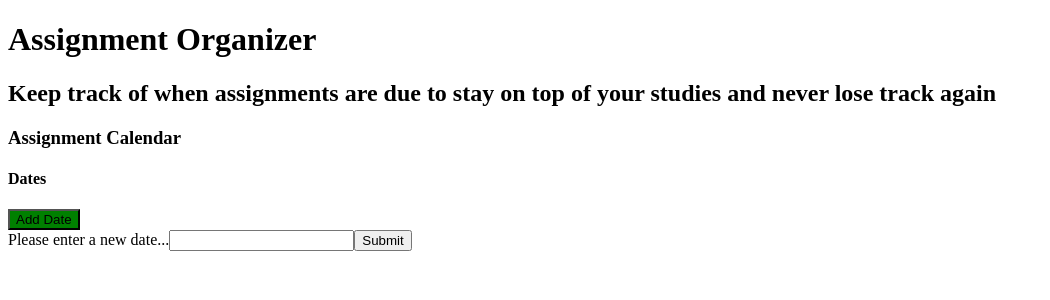
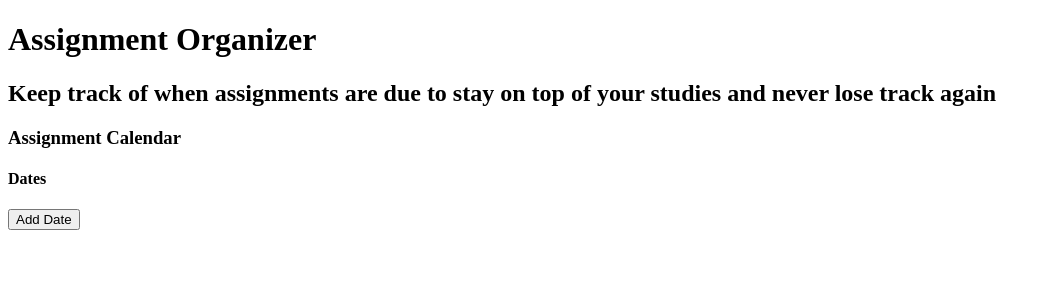
Before and after one commit to amherro/Assignment-Organizer, a React (Create React App) app: page / in a window 1280 px wide. Shown: the top 300 px of the page, without its empty margins (0-1050 px from the left). Built offline with nearby package versions, Linux system fonts and the light colour scheme.

Commit message:
Creating functionality to toggle the display of each input.

```diff
--- a/src/AssignmentCalendar.js
+++ b/src/AssignmentCalendar.js
@@ -1,11 +1,11 @@
 import React, { useState } from 'react'
 import { v4 as uuidv4 } from 'uuid';
-import Button from './Button';
 import DatesInput from './DatesInput';
 import DatesDisplay from './DatesDisplay';
 
 const AssignmentCalendar = () => {
     const [dates, setDates] = useState([]);
+    const [showDateInput, setShowDateInput] = useState(false);
 
     const addDate = (date) => {
         setDates(dates.concat({
@@ -13,17 +13,17 @@ const AssignmentCalendar = () => {
             date,
         }))
     }
+    const toggleDateInput = () => {
+        setShowDateInput(!showDateInput)
+    }
 
 
     return (
         <main className="main-display">
             <h3>Assignment Calendar</h3>
             <h4 className="dates-Title">Dates</h4>
-            <Button
-                text='Add Date'
-                color='green'
-            />
-            <DatesInput dates={dates} addDate={addDate}/>
+            <button onClick={toggleDateInput}>Add Date</button>
+            {showDateInput && <DatesInput dates={dates} addDate={addDate}/>}
             <DatesDisplay dates={dates} />
         </main>
     )
--- a/src/Date.js
+++ b/src/Date.js
@@ -1,18 +1,21 @@
 import React, { useState } from 'react';
 import Assignments from './Assignments';
-import Button from './Button';
-
 const Date = ({ date }) => {
     const [assignments, setAssignments] = useState([]);
+    const [showAddAssignment, setShowAddAssignment] = useState(false);
 
     const addAssignment = (assignment) => {
         setAssignments(assignments.concat(assignment))
     }
+    const toggleAssignmentInput = () => {
+        setShowAddAssignment(!showAddAssignment);
+    }
+
     return (
         <div>
-            <h5>{date} <Button text='Add Assignment'/></h5>
+            <h5>{date} <button onClick={toggleAssignmentInput}>Add Assignment</button></h5>
             <div className='assignment-display'>
-                <Assignments assignments={assignments} addAssignment={addAssignment} />
+                {showAddAssignment && <Assignments assignments={assignments} addAssignment={addAssignment} />}
             </div>
         </div>
     )
--- a/src/DatesDisplay.js
+++ b/src/DatesDisplay.js
@@ -8,7 +8,7 @@ const DatesDisplay = ({ dates }) => {
             {dates.map(({ date, id }) => {
                 return (
                     <div key={id}>
-                        <Date date={date}/>
+                        <Date date={date} />
                     </div>
                 )
             })}
```
